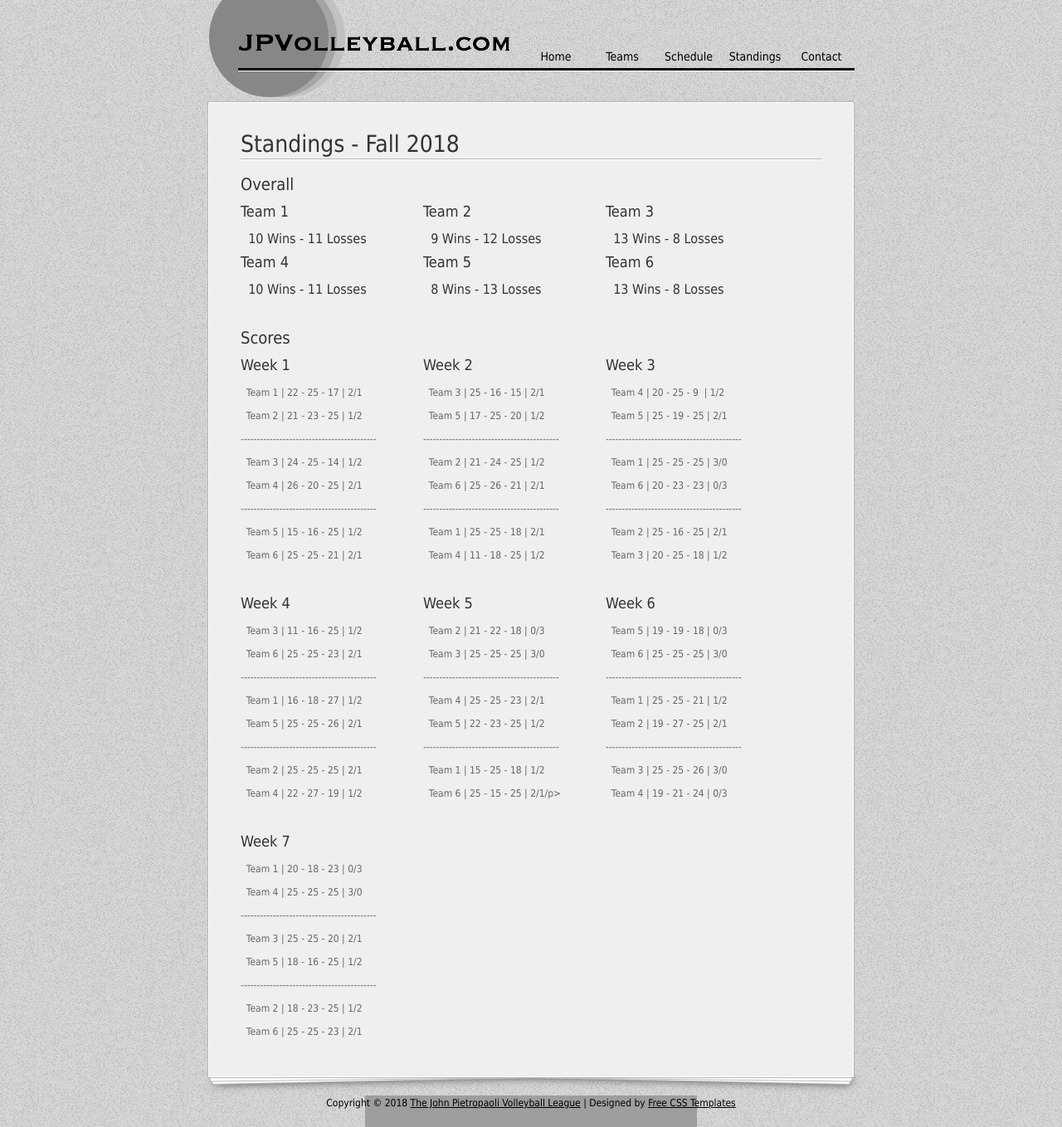
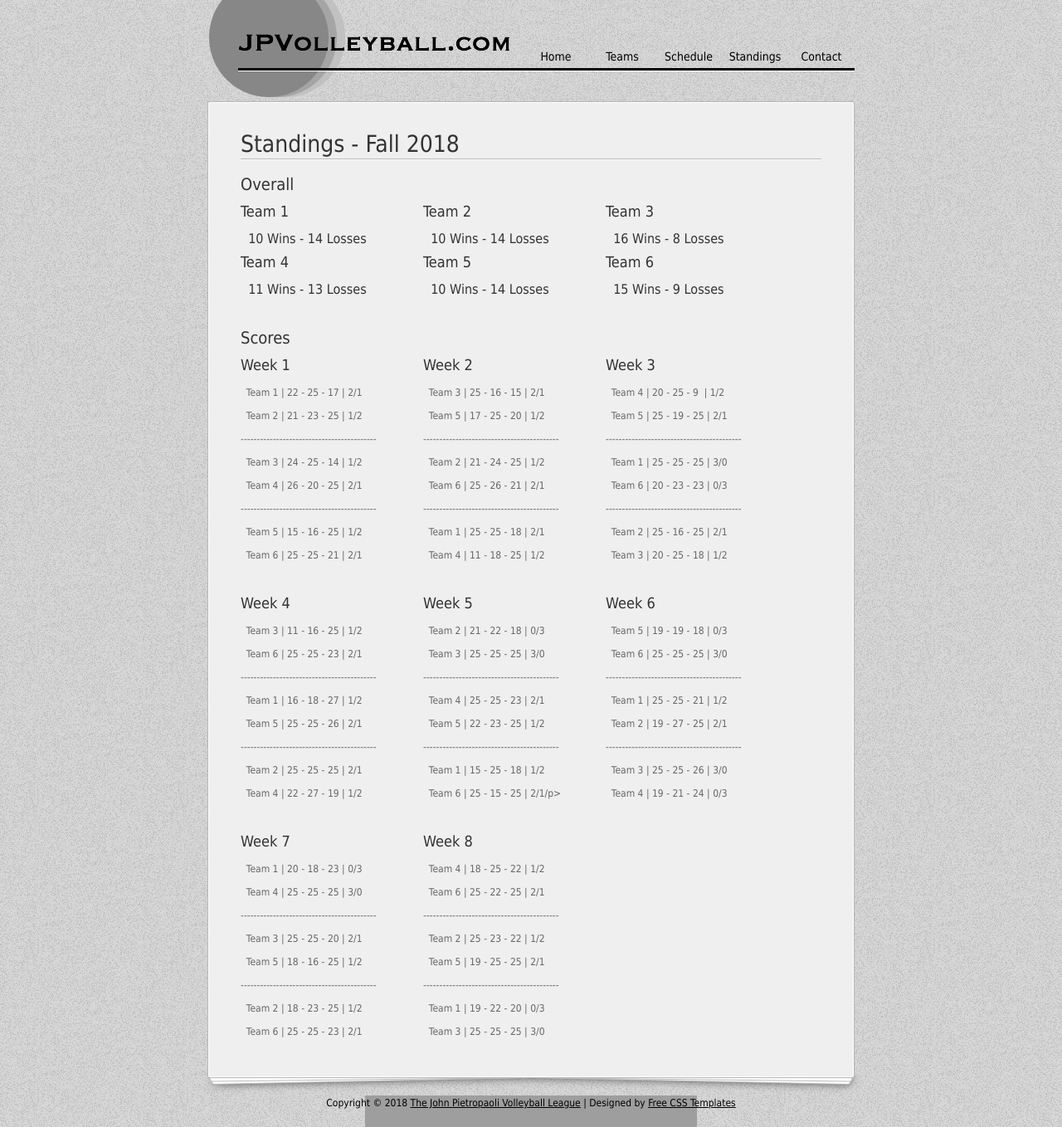
Before and after one commit to PyDrew/jpvolleyball, a Flask app: page /standings in a window 1280 px wide. Shown: the whole page at 83% size. Run offline with Flask 2, Linux system fonts and the light colour scheme; some libraries are stand-ins or nearby versions; grey boxes are pictures that could not be loaded.

Commit message:
Update Week 8 Standings

```diff
--- a/templates/standings.html
+++ b/templates/standings.html
@@ -5,27 +5,27 @@
           	<h3>Overall</h3>
             <div class="col_w220 float_l">
               <h4>Team 1</h4>
-              <h5>&nbsp;&nbsp;10 Wins - 11 Losses</h5>
+              <h5>&nbsp;&nbsp;10 Wins - 14 Losses</h5>
             </div>
             <div class="col_w220 float_l">
               <h4>Team 2</h4>
-              <h5>&nbsp;&nbsp;9 Wins - 12 Losses</h5>
+              <h5>&nbsp;&nbsp;10 Wins - 14 Losses</h5>
             </div>
             <div class="col_w220 float_l">
               <h4>Team 3</h4>
-              <h5>&nbsp;&nbsp;13 Wins - 8 Losses</h5>
+              <h5>&nbsp;&nbsp;16 Wins - 8 Losses</h5>
             </div>
             <div class="col_w220 float_l">
               <h4>Team 4</h4>
-              <h5>&nbsp;&nbsp;10 Wins - 11 Losses</h5>
+              <h5>&nbsp;&nbsp;11 Wins - 13 Losses</h5>
             </div>
             <div class="col_w220 float_l">
               <h4>Team 5</h4>
-              <h5>&nbsp;&nbsp;8 Wins - 13 Losses</h5>
+              <h5>&nbsp;&nbsp;10 Wins - 14 Losses</h5>
             </div>
             <div class="col_w220 float_l">
               <h4>Team 6</h4>
-              <h5>&nbsp;&nbsp;13 Wins - 8 Losses</h5>
+              <h5>&nbsp;&nbsp;15 Wins - 9 Losses</h5>
             </div>
 <!--
             <div class="col_w220 float_l">
@@ -114,18 +114,18 @@
               <p>&nbsp;&nbsp;Team 2&nbsp;|&nbsp;18 - 23 - 25&nbsp;|&nbsp;1/2</p>
               <p>&nbsp;&nbsp;Team 6&nbsp;|&nbsp;25 - 25 - 23&nbsp;|&nbsp;2/1</p>
             </div>
-<!--
             <div class="col_w220 float_l">
             <h4>Week 8</h4>
-              <p>&nbsp;&nbsp;Team 4&nbsp;|&nbsp;25 - 25 - 23&nbsp;|&nbsp;2/1</p>
-              <p>&nbsp;&nbsp;Team 6&nbsp;|&nbsp;19 - 13 - 25&nbsp;|&nbsp;1/2</p>
+              <p>&nbsp;&nbsp;Team 4&nbsp;|&nbsp;18 - 25 - 22&nbsp;|&nbsp;1/2</p>
+              <p>&nbsp;&nbsp;Team 6&nbsp;|&nbsp;25 - 22 - 25&nbsp;|&nbsp;2/1</p>
               <p>------------------------------------------</p>
-              <p>&nbsp;&nbsp;Team 1&nbsp;|&nbsp;25 - 19 - 21&nbsp;|&nbsp;1/2</p>
+              <p>&nbsp;&nbsp;Team 2&nbsp;|&nbsp;25 - 23 - 22&nbsp;|&nbsp;1/2</p>
               <p>&nbsp;&nbsp;Team 5&nbsp;|&nbsp;19 - 25 - 25&nbsp;|&nbsp;2/1</p>
               <p>------------------------------------------</p>
-              <p>&nbsp;&nbsp;Team 2&nbsp;|&nbsp;27 - 21 - 15&nbsp;|&nbsp;1/2</p>
-              <p>&nbsp;&nbsp;Team 3&nbsp;|&nbsp;26 - 25 - 25&nbsp;|&nbsp;2/1</p>
+              <p>&nbsp;&nbsp;Team 1&nbsp;|&nbsp;19 - 22 - 20&nbsp;|&nbsp;0/3</p>
+              <p>&nbsp;&nbsp;Team 3&nbsp;|&nbsp;25 - 25 - 25&nbsp;|&nbsp;3/0</p>
             </div>
+<!--
             <div class="col_w220 float_l">
             <h4>Week 9</h4>
               <p>&nbsp;&nbsp;Team 2&nbsp;|&nbsp;27 - 21 - 19&nbsp;|&nbsp;1/2</p>
```
